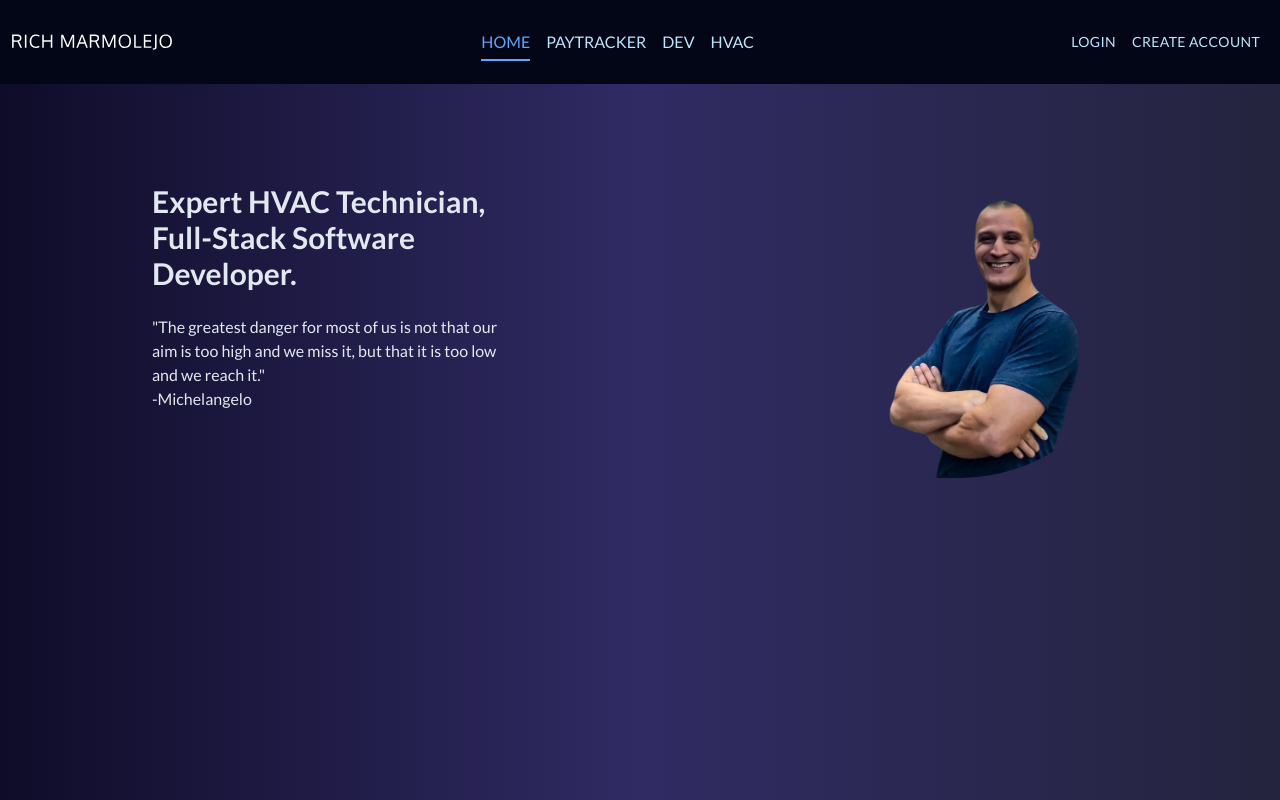
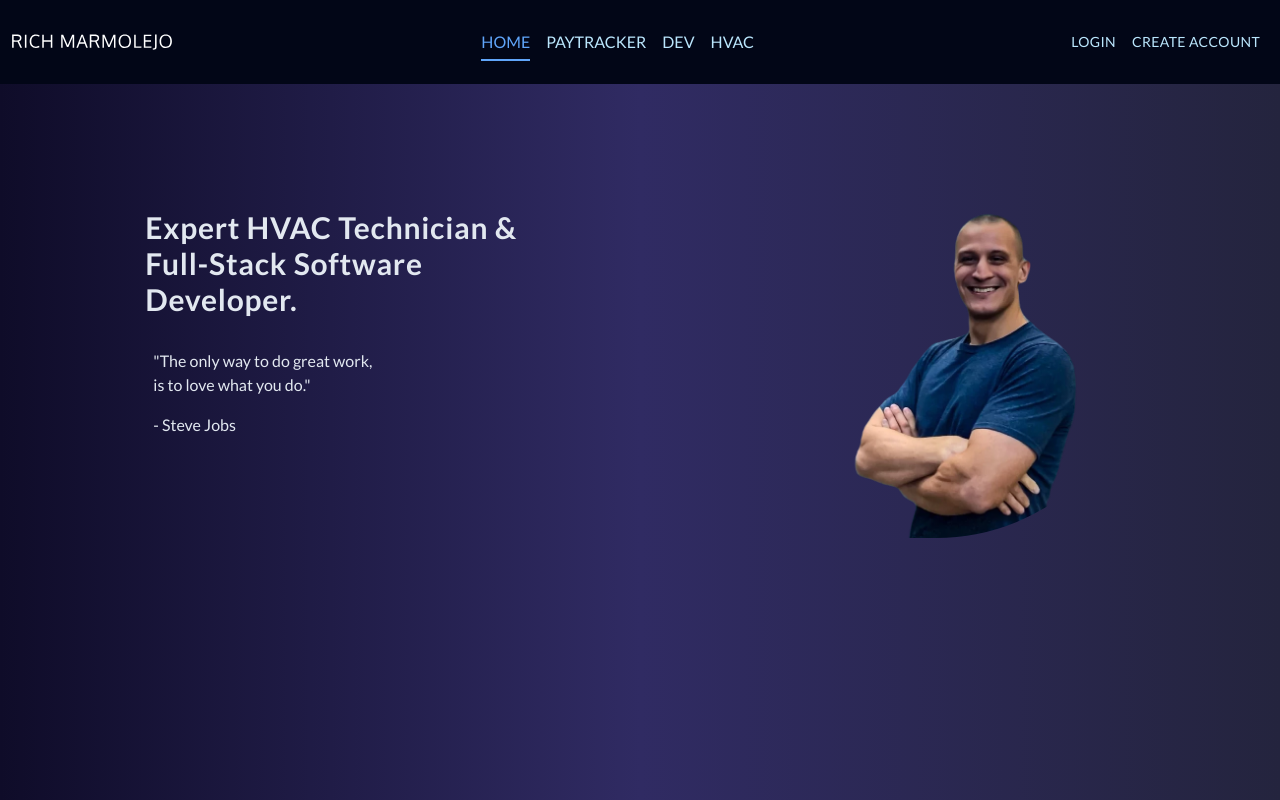
Before and after one commit to RMarmolejo90/PayTracker_v2, a React (Vite) app in the folder Client/: page / in a window 1280 px wide. Built offline with nearby package versions, Linux system fonts and the light colour scheme.

Commit message:
started the home page

```diff
--- a/Client/src/pages/Home.tsx
+++ b/Client/src/pages/Home.tsx
@@ -1,22 +1,22 @@
 import richImage from '../assets/rich.webp';
 export default function Home() {
   return (
-    <div className="flex flex-row flex-wrap flex-shrink items-center justify-around p-6 text-slate-200">
-      <div className="flex flex-col flex-wrap items-between justify-start max-w-sm md:m-2">
-        <h1 className="text-xl lg:text-3xl font-bold p-3">
-          Expert HVAC Technician,
+    <div className="flex flex-row flex-wrap flex-shrink items-center justify-evenly p-6 text-slate-200">
+      <div className="flex flex-col flex-wrap items-between justify-start max-w-md md:m-2">
+        <h1 className="text-xl lg:text-3xl font-bold p-3 tracking-wide leading-relaxed">
+          Expert HVAC Technician &
           Full-Stack Software Developer.
         </h1>
-        <div className="p-3">
-          <p>
-            "The greatest danger for most of us is not that our aim is too high and we miss it, but that it is too low and we reach it."
+        <div className="p-3 max-w-sm ">
+          <p className='p-2'>
+          "The only way to do great work, <br/> is to love what you do."
           </p>
-          <p>
-            -Michelangelo
+          <p className='p-2'>
+            - Steve Jobs
           </p>
         </div>
       </div>
-      <img className="max-w-sm md:m-2 rounded-full" src={richImage} alt="Rich Marmolejo himself" />
+      <img className="max-w-sm lg:max-w-md md:m-2 rounded-full" src={richImage} alt="Rich Marmolejo himself" />
     </div>
   )
 }
--- a/Client/src/pages/Login.tsx
+++ b/Client/src/pages/Login.tsx
@@ -52,8 +52,8 @@ export default function Login() {
   return (
     <div className=''>
       <div className="flex items-center justify-center">
-        <form className="bg-slate-800 border border-slate-950 flex flex-col items-center justify-between rounded-md pb-6 m-10 w-60 min-h-96" name="loginForm" id="loginForm" action="post" onSubmit={formik.handleSubmit}>
-            <label className="p-2 px-4 mb-2 bg-gray-900 rounded-t-md text-2xl text-slate-300 min-w-full text-center" htmlFor="loginForm">Login</label>
+        <form className="bg-secondary-gradient border border-slate-950 flex flex-col text-slate-300 items-center justify-between rounded-md pb-6 m-10 w-60 min-h-96" name="loginForm" id="loginForm" action="post" onSubmit={formik.handleSubmit}>
+            <label className="p-2 px-4 mb-2 bg-gray-900 rounded-t-md text-2xl min-w-full text-center" htmlFor="loginForm">Login</label>
 
             <label className="p-2 px-4 m-2 text-lg" htmlFor="email">Email</label>
 
--- a/Client/src/pages/Register.tsx
+++ b/Client/src/pages/Register.tsx
@@ -62,8 +62,8 @@ export default function Register() {
   return (
     <div className=''>
         <div className="flex items-center justify-center">
-        <form name='registerForm' className="bg-secondary-gradient flex-col flex items-center justify-center m-10 rounded-md" onSubmit={formik.handleSubmit}>
-          <label className="p-4 mb-2 bg-gray-950 rounded-t-md text-2xl min-w-full text-center text-slate-300" htmlFor="registerForm">Create Your Account</label>
+        <form name='registerForm' className="bg-secondary-gradient border border-slate-950 flex-col flex items-center justify-center m-10 rounded-md" onSubmit={formik.handleSubmit}>
+          <label className="p-4 mb-2 bg-gray-900 rounded-t-md text-2xl min-w-full text-center text-slate-300" htmlFor="registerForm">Create Your Account</label>
             <input className='p-2 m-2 rounded-md' onChange={formik.handleChange} value={formik.values.firstName} placeholder='First Name' type="text" name="firstName" id="firstName" />
             <input className='p-2 m-2 rounded-md' onChange={formik.handleChange} value={formik.values.lastName} placeholder='Last Name' type="text" name="lastName" id="lastName" />
             <input className='p-2 m-2 rounded-md' onChange={formik.handleChange} value={formik.values.email} placeholder='Email' type="email" name="email" id="email" />
--- a/Client/tailwind.config.js
+++ b/Client/tailwind.config.js
@@ -8,7 +8,7 @@ export default {
     extend: {
       backgroundImage:{
         'gears': "url('./src/assets/Gears.webp')",
-        'secondary-gradient': "linear-gradient(to right, #24c6dc, #514a9d);",
+        'secondary-gradient': "linear-gradient(344deg, rgba(30,41,59,1) 38%, rgba(45,59,82,1) 65%, rgba(43,56,77,1) 97%);",
         'primary-gradient': "linear-gradient(to right, #0f0c29, #302b63, #24243e);",
 
       },
```
